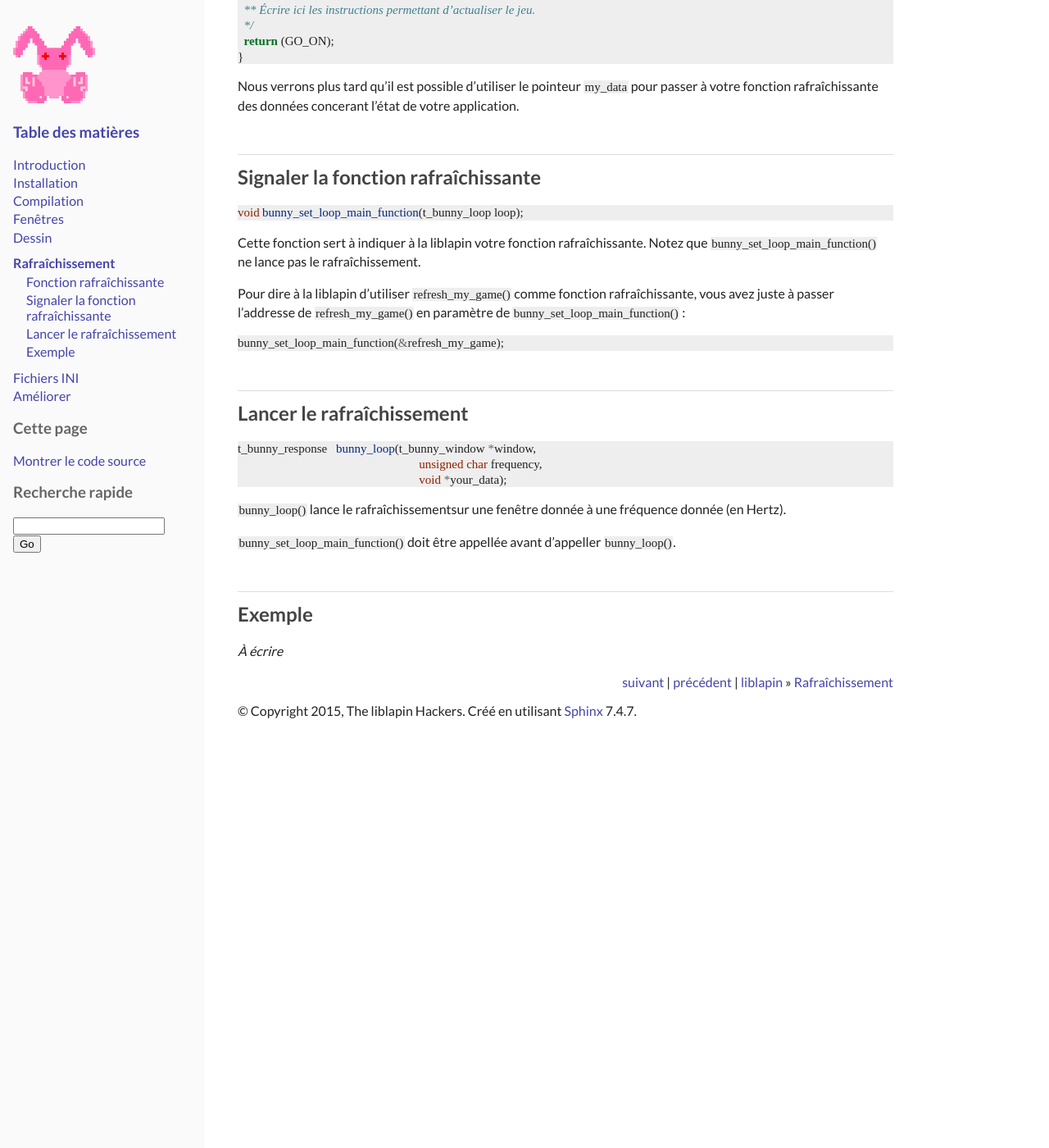
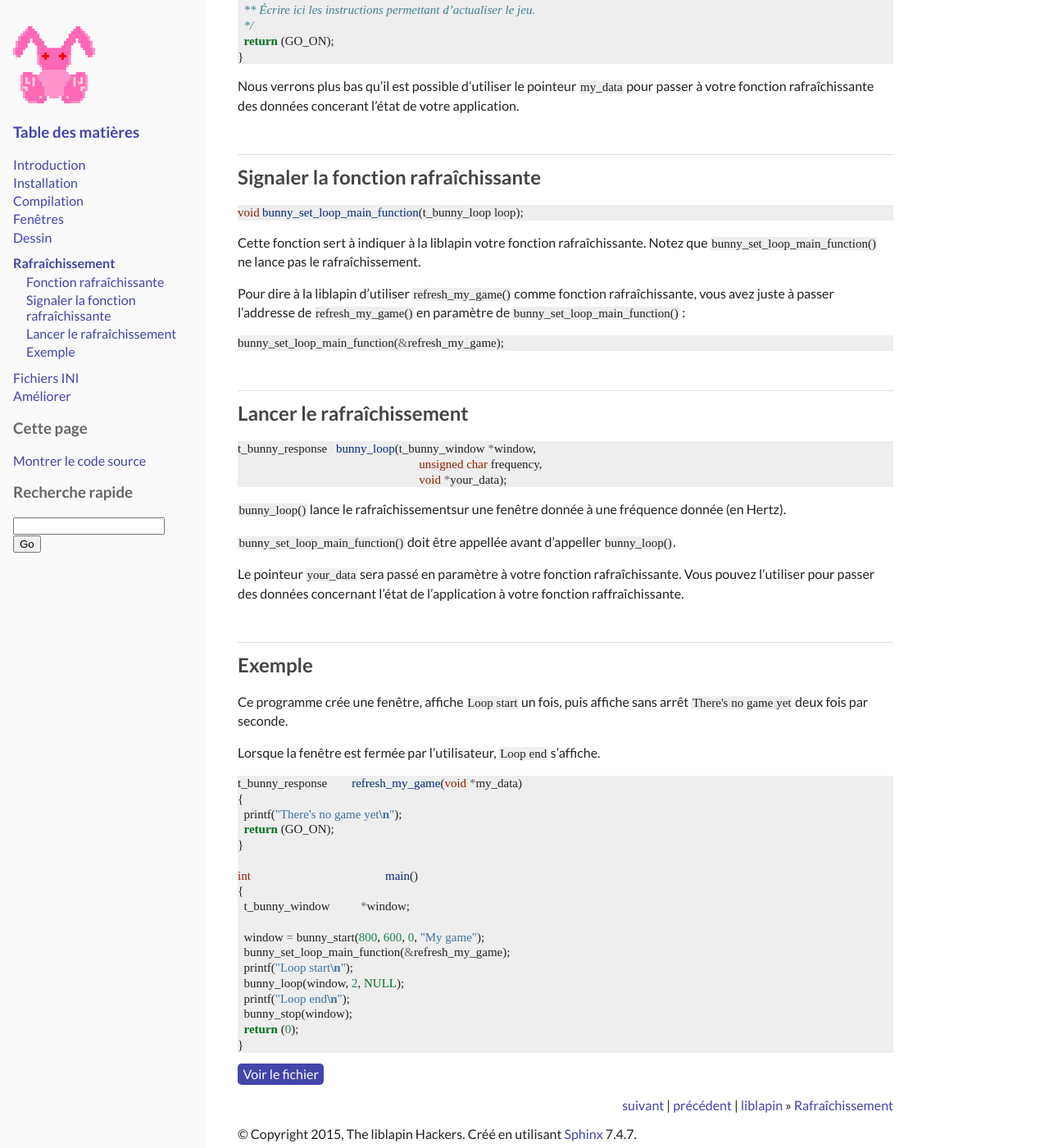
Before and after one commit to motet-a/liblapin-tutorial, a Sphinx documentation site: the page built from source/refresh.md, in a window 1280 px wide and 1400 px high, scrolled down 854 px. Shown: the whole window at 82% size. Built offline with Sphinx 7.4.7, drawn with Linux system fonts in a browser that asks for light colours; some web fonts are replaced; before the commit the page ends 1738 px from its top, so only the background shows below that.

Commit message:
Added example in refresh.md

````diff
--- a/source/refresh.md
+++ b/source/refresh.md
@@ -53,7 +53,7 @@ t_bunny_response	    refresh_my_game(void *my_data)
 }
 ```
 
-Nous verrons plus tard qu’il est possible d’utiliser le
+Nous verrons plus bas qu’il est possible d’utiliser le
 pointeur `my_data` pour passer à votre fonction rafraîchissante
 des données concerant l’état de votre application.
 
@@ -88,8 +88,40 @@ donnée à une fréquence donnée (en Hertz).
 `bunny_set_loop_main_function()` doit être appellée avant
 d’appeller `bunny_loop()`.
 
+Le pointeur `your_data` sera passé en paramètre à votre
+fonction rafraîchissante. Vous pouvez l’utiliser pour passer
+des données concernant l’état de l’application à votre
+fonction raffraîchissante.
+
 ## Exemple ##
 
-*À écrire*
+Ce programme crée une fenêtre, affiche `Loop start` un fois,
+puis affiche sans arrêt `There's no game yet` deux fois par seconde.
+
+Lorsque la fenêtre est fermée par l’utilisateur, `Loop end` s’affiche.
+
+```c
+t_bunny_response        refresh_my_game(void *my_data)
+{
+  printf("There's no game yet\n");
+  return (GO_ON);
+}
+
+int						main()
+{
+  t_bunny_window		*window;
+
+  window = bunny_start(800, 600, 0, "My game");
+  bunny_set_loop_main_function(&refresh_my_game);
+  printf("Loop start\n");
+  bunny_loop(window, 2, NULL);
+  printf("Loop end\n");
+  bunny_stop(window);
+  return (0);
+}
+```
+[Voir le fichier][refresh.c]
+
+[refresh.c]: https://github.com/motet-a/liblapin-tutorial/blob/master/examples/refresh/refresh.c
 
 [enum]: https://en.wikipedia.org/wiki/Enumerated_type
````
Also changed, not shown: 1 other file.
